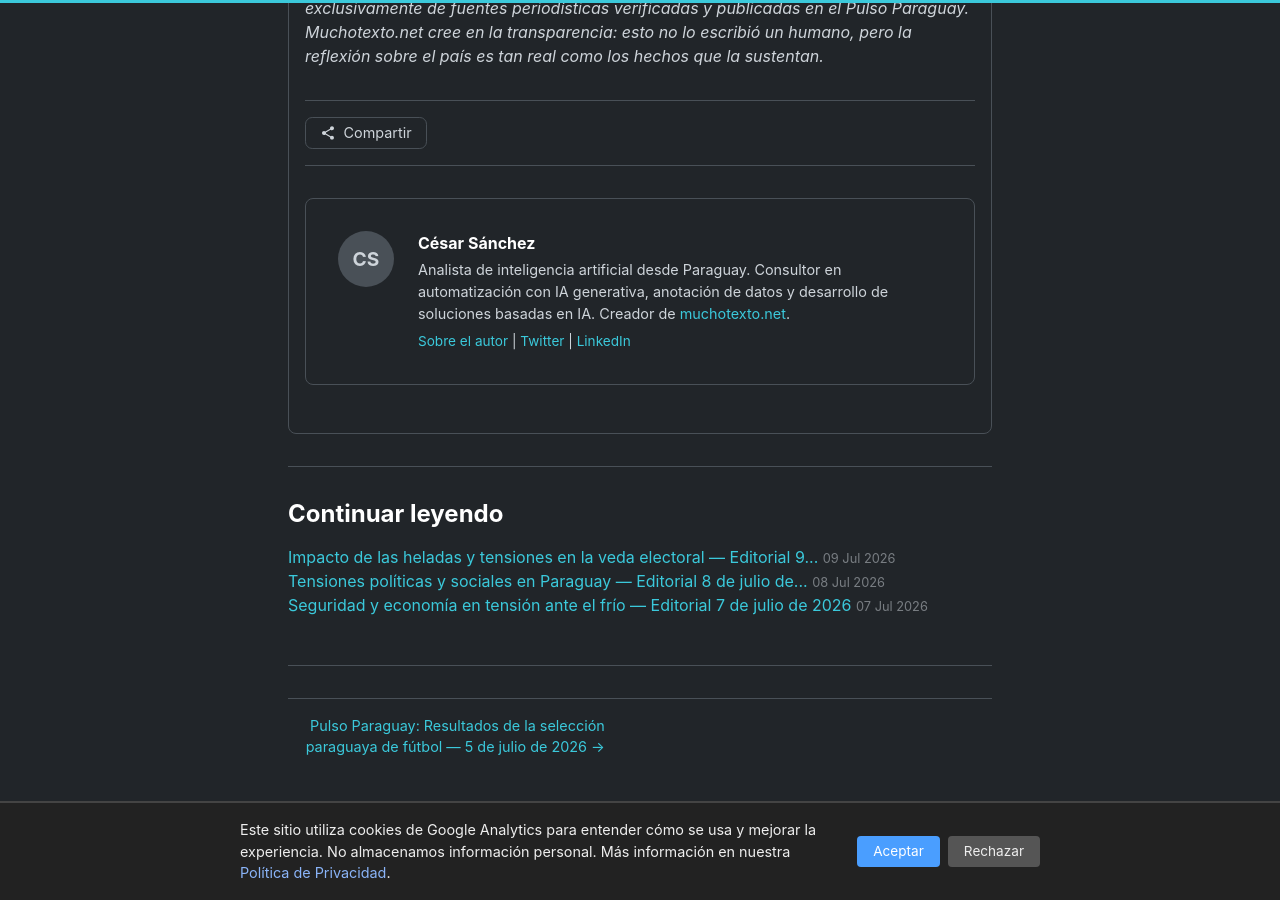
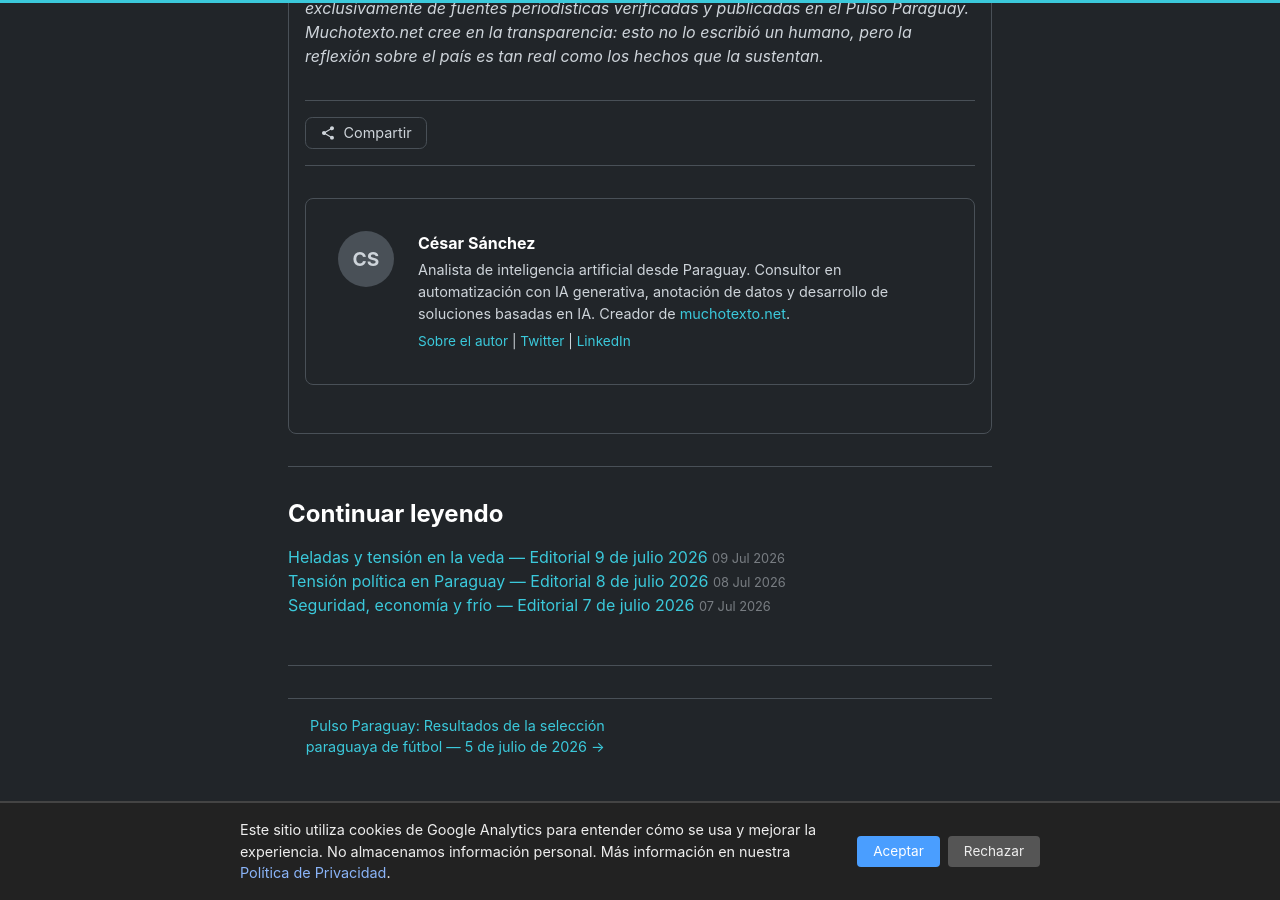
Before and after one commit to miravosqueinteresante/muchotexto.net, a Jekyll site: the page built from _posts/2026-07-04-expectativa-por-el-futbol-y-tensiones-sociales-editorial-4-d-editoria.md, in a window 1280 px wide and 900 px high, scrolled down 1724 px. Built offline with Jekyll 4.4.1, drawn with Linux system fonts in a browser that asks for light colours; comment, search, counter and statistics services are not loaded; some of the changed text lies outside the part shown.

Commit message:
Fix 4 editorial titles: eliminar truncado ... a <=70 chars

```diff
--- a/_posts/2026-07-04-expectativa-por-el-futbol-y-tensiones-sociales-editorial-4-d-editoria.md
+++ b/_posts/2026-07-04-expectativa-por-el-futbol-y-tensiones-sociales-editorial-4-d-editoria.md
@@ -1,6 +1,6 @@
 ---
 layout: post
-title: "Expectativa por el fútbol y tensiones sociales — Editorial 4 de julio de 2026"
+title: "Fútbol, expectativa y tensión — Editorial 4 de julio 2026"
 description: "El partido de Paraguay contra Francia en los octavos de final del Mundial 2026 domina la conversación nacional, con una temperatura social alta y un..."
 date: 2026-07-04 18:00:00 -0400
 last_modified_at: 2026-07-04
--- a/_posts/2026-07-07-seguridad-y-economia-en-tension-ante-el-frio-editorial-7-de-editorial.md
+++ b/_posts/2026-07-07-seguridad-y-economia-en-tension-ante-el-frio-editorial-7-de-editorial.md
@@ -1,6 +1,6 @@
 ---
 layout: post
-title: "Seguridad y economía en tensión ante el frío — Editorial 7 de julio de 2026"
+title: "Seguridad, economía y frío — Editorial 7 de julio 2026"
 description: "El frío extremo que afecta a Paraguay este 7 de julio no solo ha impactado el clima, sino que también ha puesto en evidencia tensiones sociales y..."
 date: 2026-07-07 18:00:00 -0400
 last_modified_at: 2026-07-07
--- a/_posts/2026-07-08-tensiones-politicas-y-sociales-en-paraguay-editorial-8-de-ju-editoria.md
+++ b/_posts/2026-07-08-tensiones-politicas-y-sociales-en-paraguay-editorial-8-de-ju-editoria.md
@@ -1,6 +1,6 @@
 ---
 layout: post
-title: "Tensiones políticas y sociales en Paraguay — Editorial 8 de julio de..."
+title: "Tensión política en Paraguay — Editorial 8 de julio 2026"
 description: "La controversia entre Celeste Amarilla y Kylian Mbappé ha dominado las conversaciones en Paraguay, generando un cruce entre política y deporte que ha..."
 date: 2026-07-08 18:00:00 -0400
 last_modified_at: 2026-07-08
--- a/_posts/2026-07-09-impacto-de-las-heladas-y-tensiones-en-la-veda-electoral-editorial.md
+++ b/_posts/2026-07-09-impacto-de-las-heladas-y-tensiones-en-la-veda-electoral-editorial.md
@@ -1,6 +1,6 @@
 ---
 layout: post
-title: "Impacto de las heladas y tensiones en la veda electoral — Editorial 9..."
+title: "Heladas y tensión en la veda — Editorial 9 de julio 2026"
 description: "El Pulso Paraguay de hoy destaca dos temás que, aunque a primera vista parecen desconectados, revelan un trasfondo común de preocupación social el..."
 date: 2026-07-09 18:00:00 -0400
 last_modified_at: 2026-07-09
```
